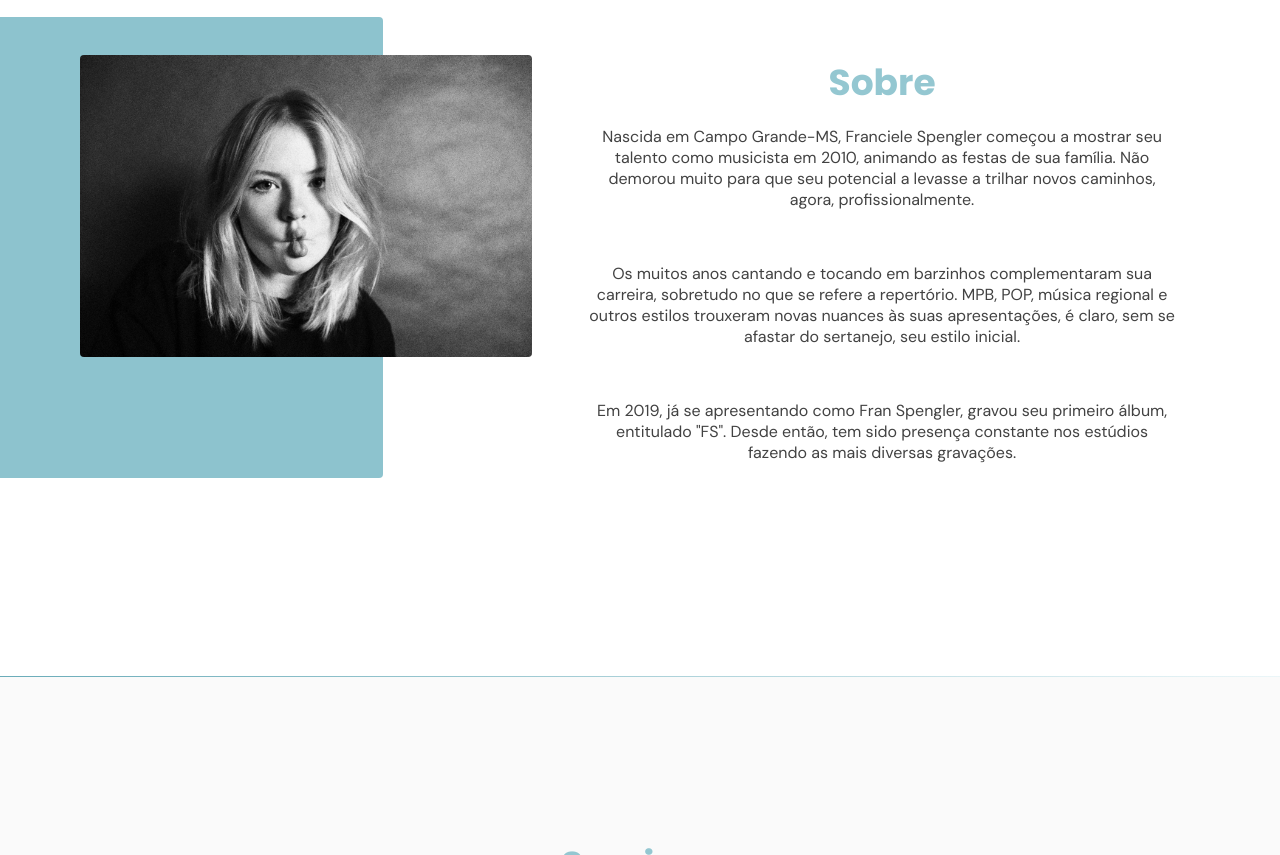
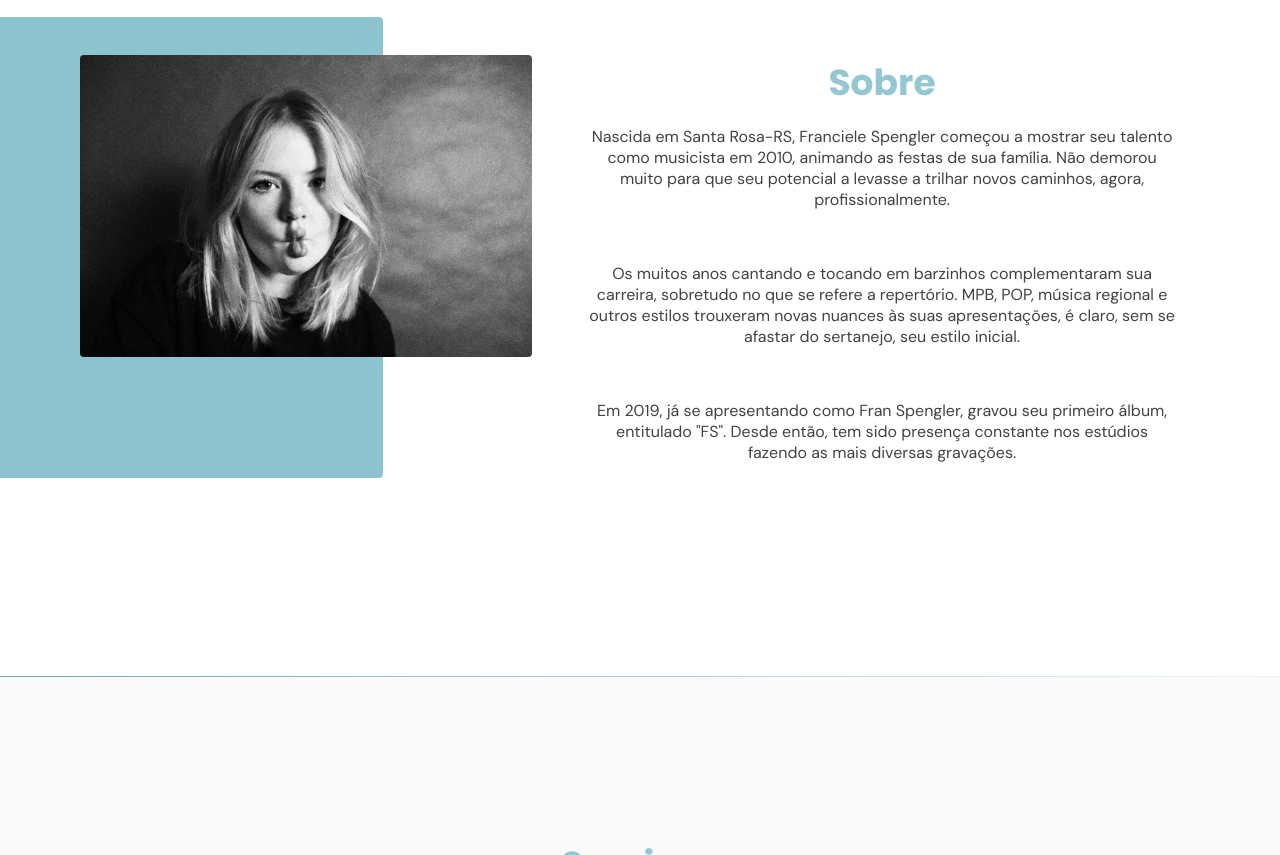
Before and after one commit to Karahestranho/Origin, a plain HTML site: page index.html in a window 1280 px wide. Shown: the part 940-1795 px from the top of the page. Drawn offline with nearby package versions, Linux system fonts and the light colour scheme; files whose address does not match are found by name.

Commit message:
Update index.html

```diff
--- a/index.html
+++ b/index.html
@@ -54,7 +54,7 @@
             </div>
             <div class="text">
                 <h2 class="title">Sobre</h2>
-                <p>Nascida em Campo Grande-MS, Franciele Spengler começou a mostrar seu talento como musicista em 2010, animando as festas de sua família. Não demorou muito para que seu potencial a levasse a trilhar novos caminhos, agora, profissionalmente.</p> <br />
+                <p>Nascida em Santa Rosa-RS, Franciele Spengler começou a mostrar seu talento como musicista em 2010, animando as festas de sua família. Não demorou muito para que seu potencial a levasse a trilhar novos caminhos, agora, profissionalmente.</p> <br />
                 <p>Os muitos anos cantando e tocando em barzinhos complementaram sua carreira, sobretudo no que se refere a repertório. MPB, POP, música regional e outros estilos trouxeram novas nuances às suas apresentações, é claro, sem se afastar do sertanejo, seu estilo inicial.</p> <br />
                 <p>Em 2019, já se apresentando como Fran Spengler, gravou seu primeiro álbum, entitulado "FS". Desde então, tem sido presença constante nos estúdios fazendo as mais diversas gravações.
 
```
